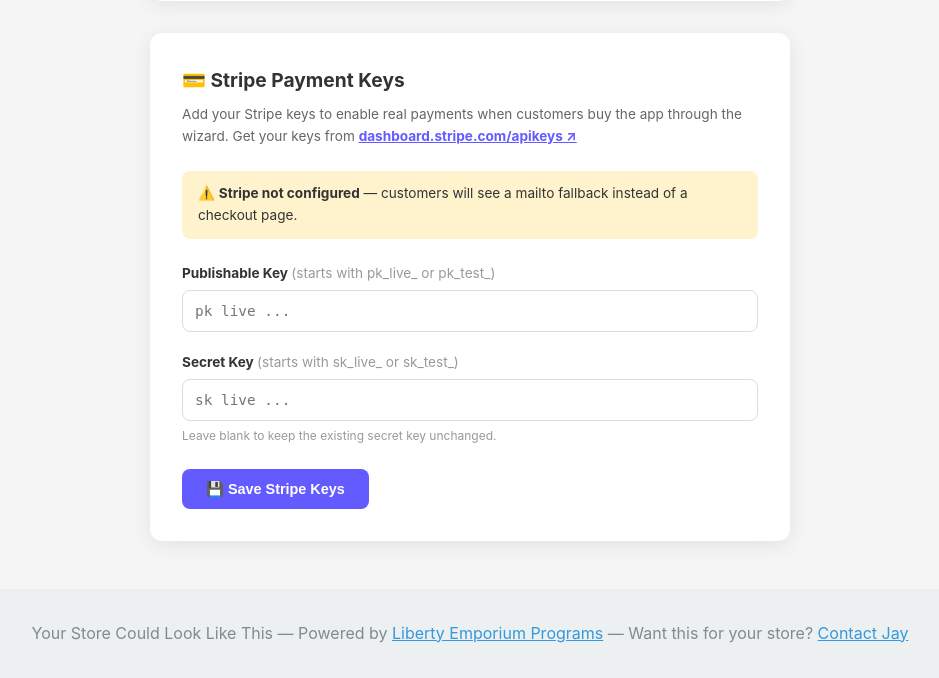
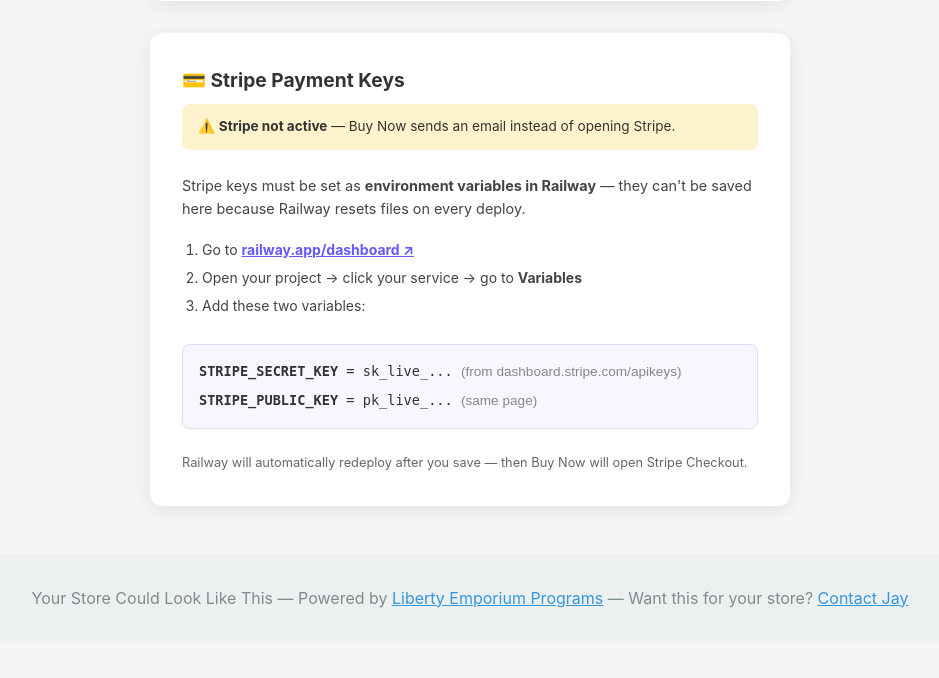
Before and after one commit to Liberty-Emporium/Liberty-Emporium-Inventory-App, a Flask app: template templates/admin_settings.html in a window 1280 px wide. Shown: the part 938-1616 px from the top of the page, without its empty margins (170-1109 px from the left). After the commit the page ends 1546 px from the top, so only its background shows below. Run offline with Flask 3, Linux system fonts and the light colour scheme; the template is opened without the code that fills it, so the values that code supplies are empty; some libraries are stand-ins or nearby versions.

Commit message:
fix: Stripe keys must be Railway env vars, update settings page with instructions

```diff
--- a/templates/admin_settings.html
+++ b/templates/admin_settings.html
@@ -142,53 +142,31 @@
 <div style="max-width:640px; margin:2rem auto;">
     <div style="background:white; padding:2rem; border-radius:12px; box-shadow:0 4px 20px rgba(0,0,0,0.08);">
         <h2 style="font-size:1.2rem; margin-bottom:0.5rem;">💳 Stripe Payment Keys</h2>
-        <p style="color:#666; font-size:0.85rem; margin-bottom:1.5rem;">
-            Add your Stripe keys to enable real payments when customers buy the app through the wizard.
-            Get your keys from <a href="https://dashboard.stripe.com/apikeys" target="_blank" style="color:#635bff; font-weight:700;">dashboard.stripe.com/apikeys ↗</a>
-        </p>
 
         {% if stripe_secret_key %}
         <div style="background:#d4edda; padding:0.75rem 1rem; border-radius:8px; margin-bottom:1.5rem; font-size:0.85rem;">
-            ✅ <strong>Stripe Configured</strong> — payments are live.<br>
-            Secret key: <code style="background:rgba(0,0,0,0.05); padding:2px 6px; border-radius:4px;">{{ stripe_secret_key[:12] }}...{{ stripe_secret_key[-4:] }}</code>
+            ✅ <strong>Stripe Active</strong> — Buy Now buttons go to Stripe Checkout.<br>
+            Key: <code style="background:rgba(0,0,0,0.05); padding:2px 6px; border-radius:4px;">{{ stripe_secret_key[:12] }}...{{ stripe_secret_key[-4:] }}</code>
         </div>
         {% else %}
         <div style="background:#fff3cd; padding:0.75rem 1rem; border-radius:8px; margin-bottom:1.5rem; font-size:0.85rem;">
-            ⚠️ <strong>Stripe not configured</strong> — customers will see a mailto fallback instead of a checkout page.
+            ⚠️ <strong>Stripe not active</strong> — Buy Now sends an email instead of opening Stripe.
         </div>
         {% endif %}
 
-        <form method="POST" action="/admin/settings/stripe">
-            <div style="margin-bottom:1.25rem;">
-                <label style="font-size:0.85rem; font-weight:700; color:#333; display:block; margin-bottom:0.35rem;">
-                    Publishable Key <span style="font-weight:400; color:#999;">(starts with pk_live_ or pk_test_)</span>
-                </label>
-                <input type="text" name="stripe_public_key"
-                       placeholder="pk_live_..."
-                       value="{{ stripe_public_key or '' }}"
-                       style="width:100%; padding:0.75rem; border:1.5px solid #ddd; border-radius:8px; font-size:0.9rem; font-family:monospace; box-sizing:border-box;">
-            </div>
-            <div style="margin-bottom:1.5rem;">
-                <label style="font-size:0.85rem; font-weight:700; color:#333; display:block; margin-bottom:0.35rem;">
-                    Secret Key <span style="font-weight:400; color:#999;">(starts with sk_live_ or sk_test_)</span>
-                </label>
-                <input type="password" name="stripe_secret_key"
-                       placeholder="sk_live_..."
-                       style="width:100%; padding:0.75rem; border:1.5px solid #ddd; border-radius:8px; font-size:0.9rem; font-family:monospace; box-sizing:border-box;">
-                <p style="font-size:0.75rem; color:#999; margin-top:0.3rem;">Leave blank to keep the existing secret key unchanged.</p>
-            </div>
-            <div style="display:flex; gap:0.75rem; align-items:center;">
-                <button type="submit" style="padding:0.7rem 1.5rem; background:#635bff; color:white; border:none; border-radius:8px; font-size:0.9rem; font-weight:700; cursor:pointer;">
-                    💾 Save Stripe Keys
-                </button>
-                {% if stripe_secret_key %}
-                <button type="submit" name="clear_stripe" value="1"
-                        style="padding:0.7rem 1rem; background:#fff; color:#c0392b; border:1.5px solid #f5c6cb; border-radius:8px; font-size:0.8rem; cursor:pointer;">
-                    🗑️ Clear Keys
-                </button>
-                {% endif %}
-            </div>
-        </form>
+        <p style="color:#444; font-size:0.9rem; margin-bottom:1rem;">
+            Stripe keys must be set as <strong>environment variables in Railway</strong> — they can't be saved here because Railway resets files on every deploy.
+        </p>
+        <ol style="color:#444; font-size:0.875rem; line-height:2; padding-left:1.25rem; margin-bottom:1.5rem;">
+            <li>Go to <a href="https://railway.app/dashboard" target="_blank" style="color:#635bff; font-weight:700;">railway.app/dashboard ↗</a></li>
+            <li>Open your project → click your service → go to <strong>Variables</strong></li>
+            <li>Add these two variables:</li>
+        </ol>
+        <div style="background:#f8f7ff; border:1.5px solid #e0ddf8; border-radius:8px; padding:1rem; font-family:monospace; font-size:0.85rem; margin-bottom:1.5rem;">
+            <div style="margin-bottom:0.5rem;"><strong>STRIPE_SECRET_KEY</strong> = sk_live_... <span style="color:#888; font-family:sans-serif;">(from dashboard.stripe.com/apikeys)</span></div>
+            <div><strong>STRIPE_PUBLIC_KEY</strong> = pk_live_... <span style="color:#888; font-family:sans-serif;">(same page)</span></div>
+        </div>
+        <p style="color:#666; font-size:0.8rem;">Railway will automatically redeploy after you save — then Buy Now will open Stripe Checkout.</p>
     </div>
 </div>
 
```
